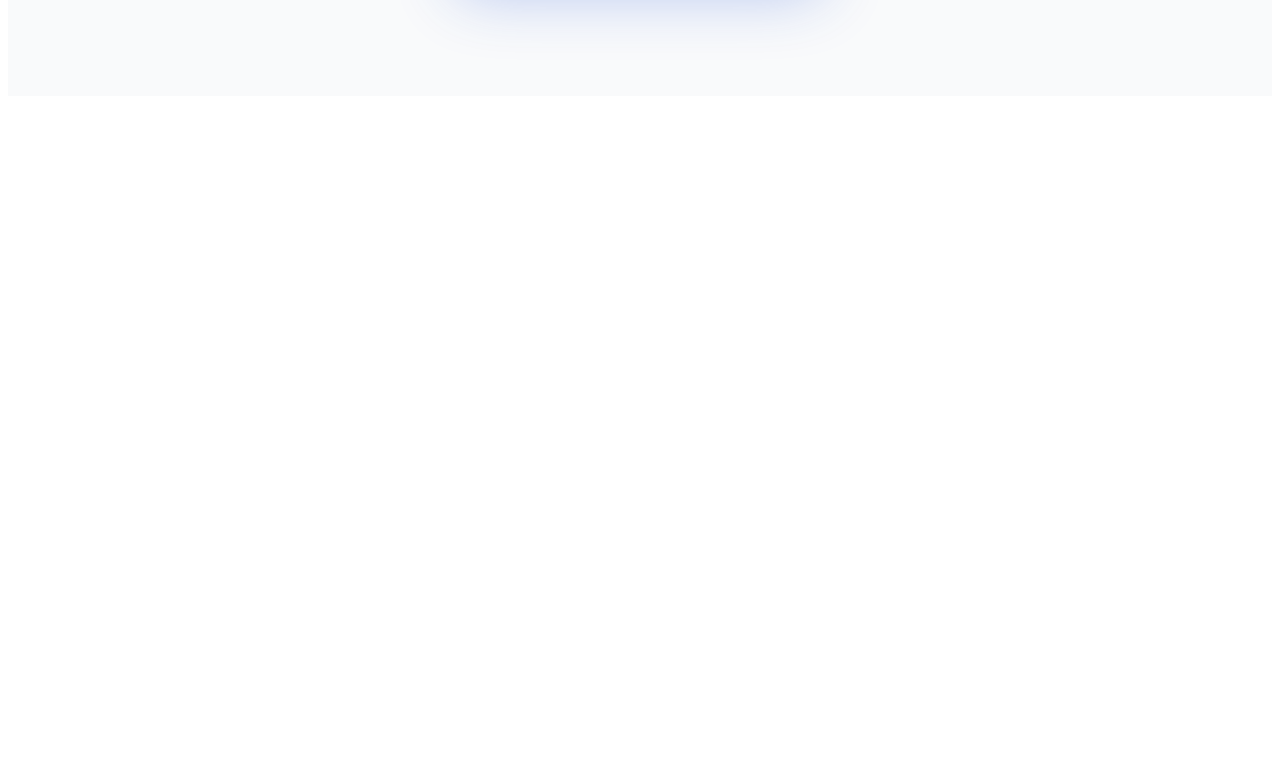
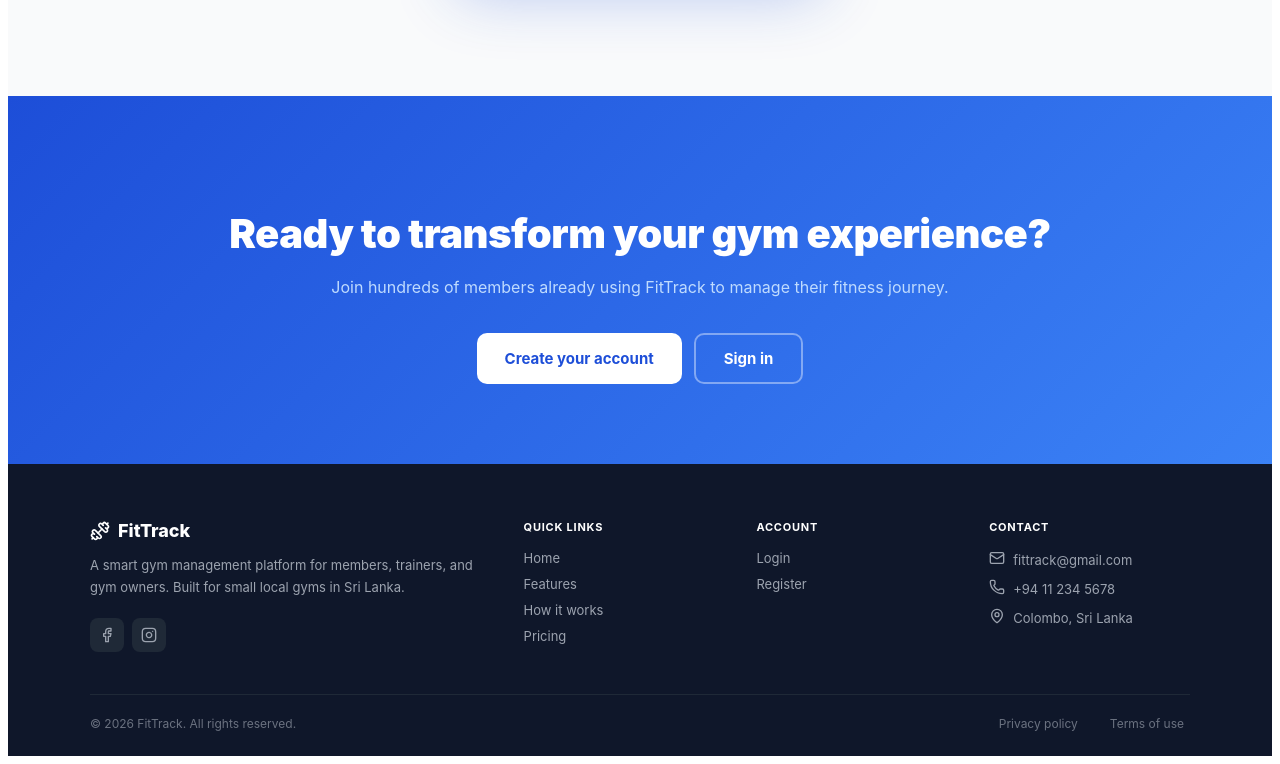
Before and after one commit to ranuthi-12/fittrack, a React (Vite) app in the folder frontend/: page / in a window 1280 px wide. Shown: the part 3184-3948 px from the top of the page. Before the commit the page ends 3288 px from the top, so only its background shows below. Built offline with nearby package versions, Linux system fonts and the light colour scheme.

Commit message:
feat: add footer

```diff
--- a/frontend/src/App.css
+++ b/frontend/src/App.css
@@ -689,3 +689,166 @@
   background: var(--color-white);
   color: var(--color-primary);
 }
+
+/* ==========================================================================
+   CTA section
+   ========================================================================== */
+
+.cta-section {
+  background: linear-gradient(135deg, var(--color-primary) 0%, var(--color-primary-light) 100%);
+  padding: 80px 24px;
+  text-align: center;
+}
+
+.cta-title {
+  font-size: clamp(24px, 4vw, 40px);
+  font-weight: 900;
+  color: var(--color-white);
+  margin-bottom: 16px;
+  letter-spacing: -0.5px;
+}
+
+.cta-desc {
+  font-size: 16px;
+  color: var(--color-blue-200);
+  margin-bottom: 32px;
+  line-height: 1.7;
+}
+
+.cta-btns {
+  display: flex;
+  gap: 12px;
+  justify-content: center;
+  flex-wrap: wrap;
+}
+
+/* ==========================================================================
+   Footer
+   ========================================================================== */
+
+.footer {
+  background: var(--color-navy);
+  padding: 56px 32px 24px;
+  font-family: var(--font-family);
+}
+
+.footer-grid {
+  display: grid;
+  grid-template-columns: 2fr 1fr 1fr 1fr;
+  gap: 32px;
+  max-width: 1100px;
+  margin: 0 auto 40px;
+}
+
+.footer-brand {
+  font-size: 18px;
+  font-weight: 800;
+  color: var(--color-white);
+  margin-bottom: 12px;
+  display: flex;
+  align-items: center;
+  gap: 8px;
+}
+
+.footer-desc {
+  font-size: 13px;
+  color: var(--color-gray-light);
+  line-height: 1.7;
+  margin-bottom: 20px;
+}
+
+.footer-col-title {
+  font-size: 11px;
+  font-weight: 700;
+  color: var(--color-white);
+  margin-bottom: 16px;
+  text-transform: uppercase;
+  letter-spacing: 0.07em;
+}
+
+.footer-link {
+  display: block;
+  font-size: 13px;
+  color: var(--color-gray-light);
+  margin-bottom: 10px;
+  cursor: pointer;
+  background: none;
+  border: none;
+  padding: 0;
+  text-align: left;
+  font-family: var(--font-family);
+  transition: color 0.2s;
+}
+
+.footer-link:hover {
+  color: var(--color-primary);
+}
+
+.footer-contact-item {
+  display: flex;
+  align-items: center;
+  gap: 8px;
+  font-size: 13px;
+  color: var(--color-gray-light);
+  margin-bottom: 10px;
+}
+
+.footer-social-row {
+  display: flex;
+  gap: 8px;
+}
+
+.footer-social-btn {
+  width: 34px;
+  height: 34px;
+  border-radius: 8px;
+  background: var(--color-slate);
+  border: none;
+  color: var(--color-gray-light);
+  font-size: 14px;
+  cursor: pointer;
+  display: flex;
+  align-items: center;
+  justify-content: center;
+  transition: all 0.2s;
+}
+
+.footer-social-btn:hover {
+  background: var(--color-primary);
+  color: var(--color-white);
+}
+
+.footer-divider {
+  border-top: 1px solid var(--color-slate);
+  padding-top: 20px;
+  display: flex;
+  justify-content: space-between;
+  align-items: center;
+  max-width: 1100px;
+  margin: 0 auto;
+  flex-wrap: wrap;
+  gap: 12px;
+}
+
+.footer-copy {
+  font-size: 12px;
+  color: var(--color-gray);
+}
+
+.footer-bottom-links {
+  display: flex;
+  gap: 20px;
+}
+
+.footer-bottom-link {
+  display: inline-flex;
+  align-items: center;
+  gap: 4px;
+  font-size: 12px;
+  color: var(--color-gray);
+  cursor: pointer;
+  background: none;
+  border: none;
+  font-family: var(--font-family);
+  transition: color 0.2s;
+}
--- /dev/null
+++ b/frontend/src/components/Footer.jsx
@@ -0,0 +1,100 @@
+import { useNavigate } from "react-router-dom";
+import { Dumbbell, Mail, Phone, MapPin, Facebook, Instagram } from "lucide-react";
+
+const QUICK_LINKS = [
+  { label: "Home", path: "/" },
+  { label: "Features", section: "features" },
+  { label: "How it works", section: "how" },
+  { label: "Pricing", section: "pricing" },
+];
+
+const ACCOUNT_LINKS = [
+  { label: "Login", path: "/login" },
+  { label: "Register", path: "/register" },
+];
+
+const CONTACT_INFO = [
+  { icon: Mail, text: "fittrack@gmail.com" },
+  { icon: Phone, text: "+94 11 234 5678" },
+  { icon: MapPin, text: "Colombo, Sri Lanka" },
+];
+
+const SOCIAL_ICONS = [Facebook, Instagram];
+
+export default function Footer() {
+  const navigate = useNavigate();
+
+  const scrollTo = (id) => {
+    document.getElementById(id)?.scrollIntoView({ behavior: "smooth" });
+  };
+
+  return (
+    <footer className="footer">
+      <div className="footer-grid">
+
+        {/* Brand column */}
+        <div>
+          <div className="footer-brand"><Dumbbell size={20} /> FitTrack</div>
+          <p className="footer-desc">
+            A smart gym management platform for members, trainers, and gym owners.
+            Built for small local gyms in Sri Lanka.
+          </p>
+          <div className="footer-social-row">
+            {SOCIAL_ICONS.map((Icon, i) => (
+              <button key={i} className="footer-social-btn"><Icon size={16} /></button>
+            ))}
+          </div>
+        </div>
+
+        {/* Quick links */}
+        <div>
+          <div className="footer-col-title">Quick links</div>
+          {QUICK_LINKS.map((l) => (
+            <button
+              key={l.label}
+              className="footer-link"
+              onClick={() => l.path ? navigate(l.path) : scrollTo(l.section)}
+            >
+              {l.label}
+            </button>
+          ))}
+        </div>
+
+        {/* Account links */}
+        <div>
+          <div className="footer-col-title">Account</div>
+          {ACCOUNT_LINKS.map((l) => (
+            <button
+              key={l.label}
+              className="footer-link"
+              onClick={() => navigate(l.path)}
+            >
+              {l.label}
+            </button>
+          ))}
+        </div>
+
+        {/* Contact */}
+        <div>
+          <div className="footer-col-title">Contact</div>
+          {CONTACT_INFO.map((c) => (
+            <div key={c.text} className="footer-contact-item">
+              <span><c.icon size={16} /></span>
+              <span>{c.text}</span>
+            </div>
+          ))}
+        </div>
+
+      </div>
+
+      {/* Bottom bar */}
+      <div className="footer-divider">
+        <span className="footer-copy">© 2026 FitTrack. All rights reserved.</span>
+        <div className="footer-bottom-links">
+          <button className="footer-bottom-link">Privacy policy</button>
+          <button className="footer-bottom-link">Terms of use</button>
+        </div>
+      </div>
+    </footer>
+  );
+}
--- a/frontend/src/pages/LandingPage.jsx
+++ b/frontend/src/pages/LandingPage.jsx
@@ -1,6 +1,7 @@
 import { useEffect, useState } from "react";
 import { CheckCircle2, ArrowRight, Check } from "lucide-react";
 import Navbar from "../components/Navbar";
+import Footer from "../components/Footer";
 import { FEATURES, HOW_IT_WORKS, PLANS, STATS } from "../data/landingData";
 
 export default function LandingPage() {
@@ -93,6 +94,16 @@ export default function LandingPage() {
         </div>
       </section>
 
+      <section className="cta-section">
+        <h2 className="cta-title">Ready to transform your gym experience?</h2>
+        <p className="cta-desc">Join hundreds of members already using FitTrack to manage their fitness journey.</p>
+        <div className="cta-btns">
+          <button className="btn-large btn-large-cta-white" onClick={() => window.location.href = "/register"}>Create your account</button>
+          <button className="btn-large btn-large-cta-outline" onClick={() => window.location.href = "/login"}>Sign in</button>
+        </div>
+      </section>
+      <Footer />
+
     </div>
   );
 }
```
